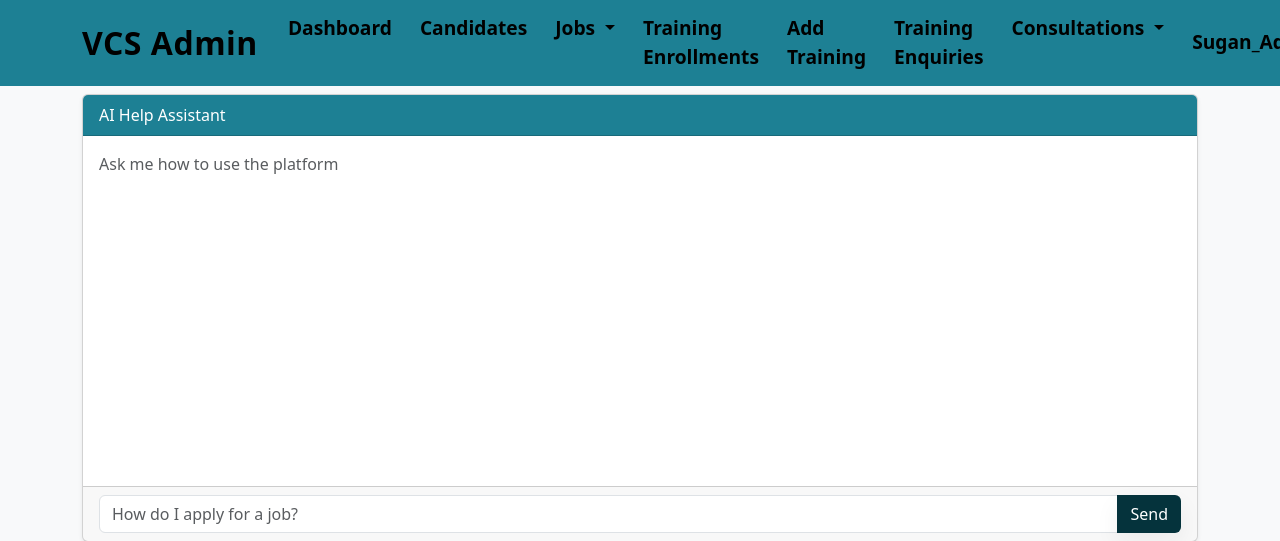
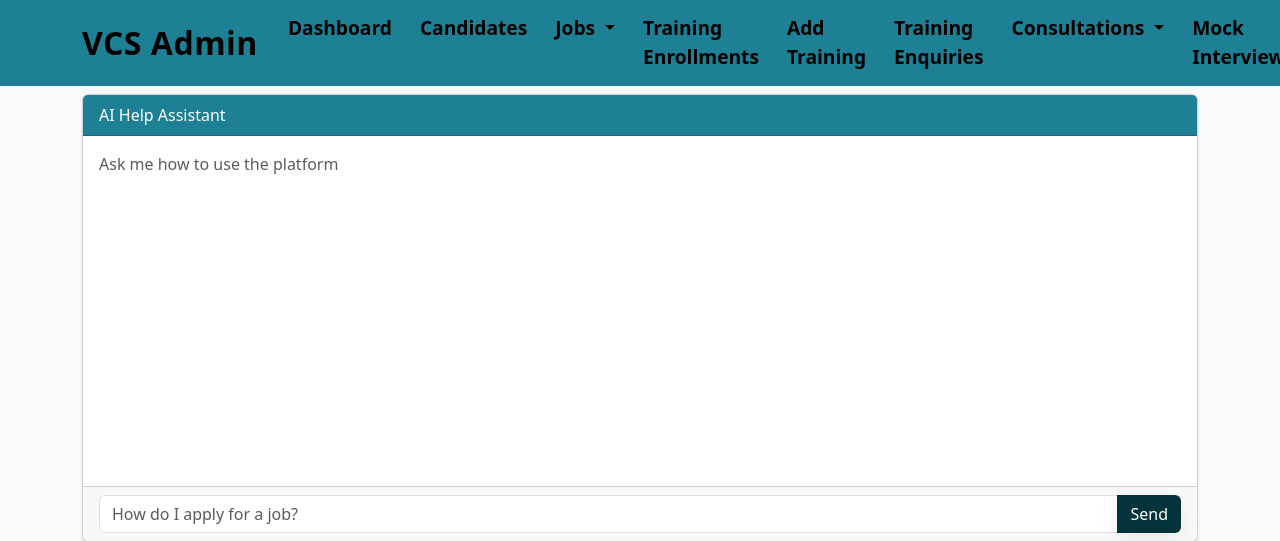
Before and after one commit to sugandv21/Vetri_Consultancy_Services, a Django app: page /auth/ai-chat/ in a window 1280 px wide. Shown: the top 541 px of the page. Run offline with Django 5.2, Linux system fonts and the light colour scheme; a user stored in the database is signed in; data comes from the database, SQL or seed files in the repository.

Commit message:
Update navbar.html

```diff
--- a/accounts/templates/accounts/navbar.html
+++ b/accounts/templates/accounts/navbar.html
@@ -188,6 +188,13 @@
             </ul>
           </li>
 
+          <li class="nav-item">
+  <a class="nav-link" href="{% url 'admin_mock_list' %}">
+    Mock Interviews
+  </a>
+</li>
+
+
         {% endif %}
 
       </ul>
@@ -272,11 +278,35 @@
           My Sessions
         </a>
       </li>
-    {% endif %}
 
   </ul>
+  {% endif %}
 
 </li>
+
+
+<li class="nav-item dropdown">
+
+  <a class="nav-link dropdown-toggle"
+     {% if user.plan == "FREE" %}
+        href="{% url 'settings' %}"
+     {% else %}
+        href="#"
+        data-bs-toggle="dropdown"
+     {% endif %}>
+     Mock Interview
+  </a>
+
+  {% if user.plan != "FREE" %}
+  <ul class="dropdown-menu">
+      <li><a class="dropdown-item" href="{% url 'schedule_mock' %}">Request</a></li>
+      <li><a class="dropdown-item" href="{% url 'my_mock_interviews' %}">My Interviews</a></li>
+  </ul>
+  {% endif %}
+
+</li>
+
+
 
   </li>
 
```
Also changed, not shown: other parts of accounts/templates/accounts/navbar.html (+12 -13 lines).
